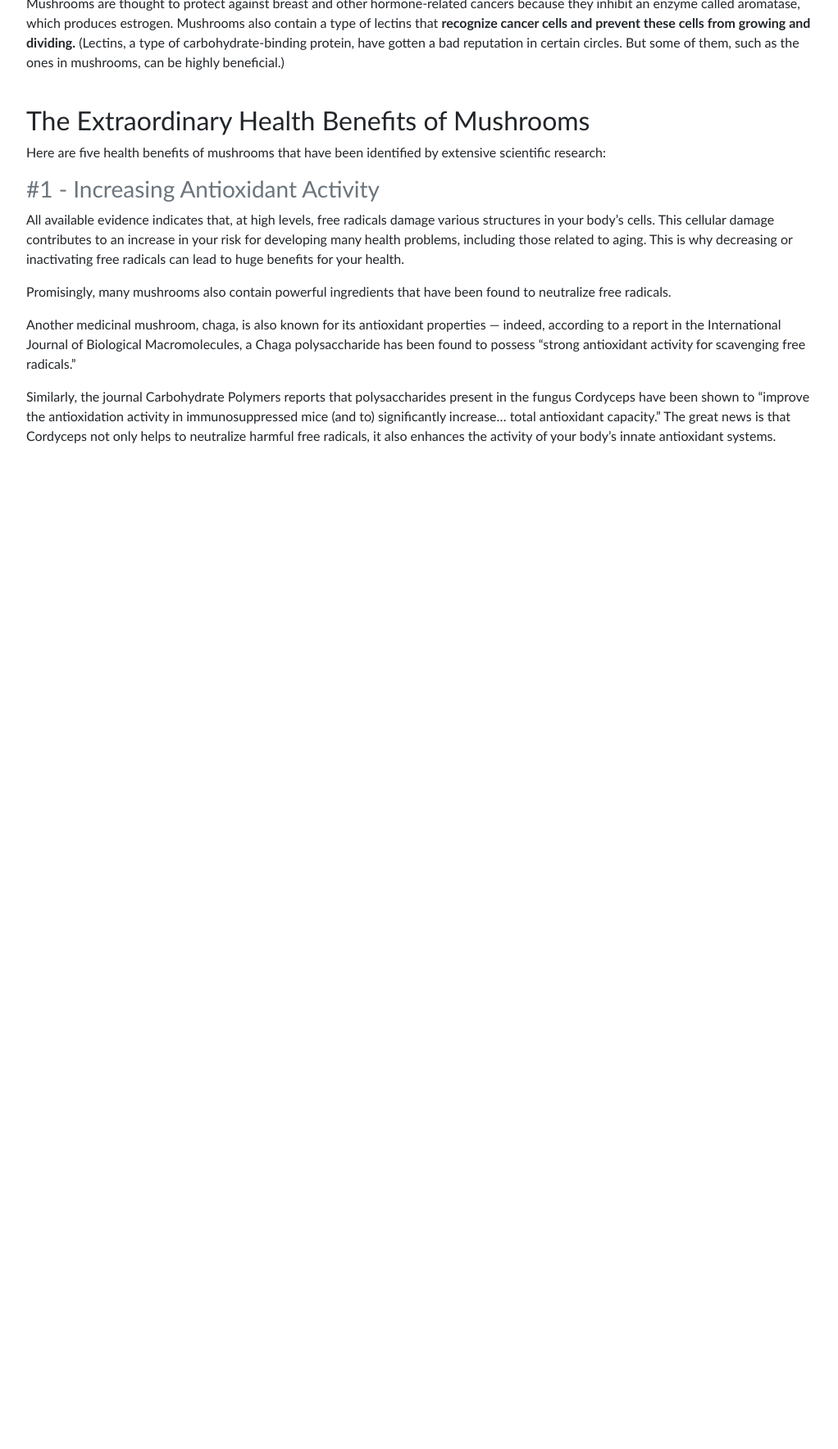
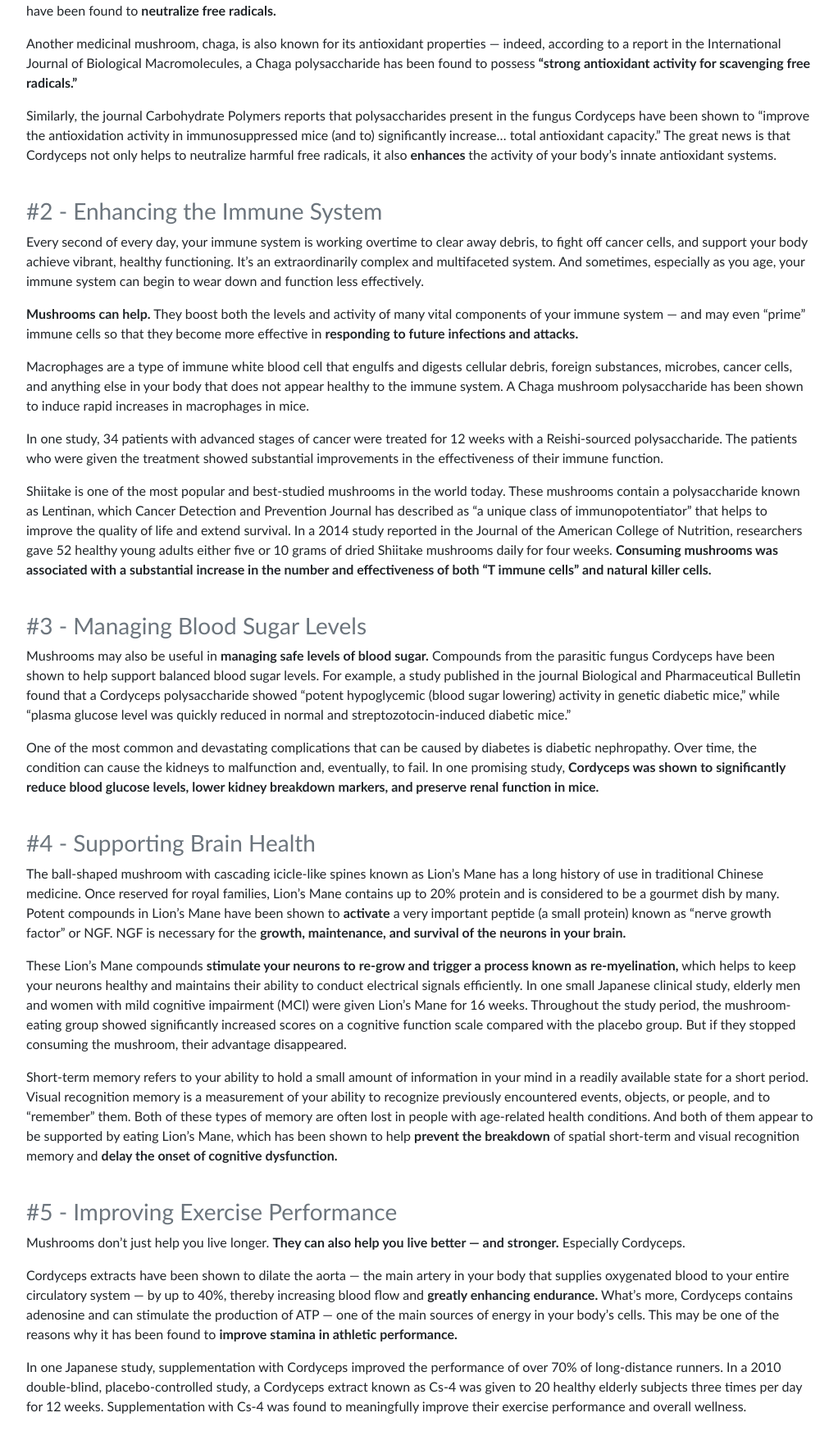
Before and after one commit to SKBoswell/FatasticFungi, a plain HTML site: page Resources/medicinalApps.html in a window 1280 px wide. Shown: the part 675-2443 px from the top of the page at 82% size, without its empty margins (128-1150 px from the left). Before the commit the page ends 1259 px from the top, so only its background shows below. Drawn offline with nearby package versions, Linux system fonts and the light colour scheme.

Commit message:
Medicinal Apps section content completed

```diff
--- a/Resources/medicinalApps.html
+++ b/Resources/medicinalApps.html
@@ -33,16 +33,7 @@
         <div class="medicinal-app-text w-75">
             <p>Fungi, including mushrooms, are peculiar forms of life. They pop up, seemingly overnight, out of nowhere. And unlike plants, they’re not green, they don’t have leaves or roots, and they never form flowers, fruits, or seeds.</p>
             <p>Evolutionarily speaking, <span>fungi are more closely related to humans than plants.</span> </p>
-            <p>This fact may be why many of the components that help mushrooms defend themselves against their enemies also support your body’s defense mechanisms and are increasingly being seen as a legitimate means to enhance your health and well-being.</p>
-            <p>The ancient Egyptians believed eating mushrooms brought long life. And mushrooms have been used for thousands of years in cultures around the world, particularly in Asian countries.</p>
-            <p> Now, modern scientists are discovering some fascinating healing properties of mushrooms. And more than a hundred species of mushrooms are currently being studied across around the world today for their potential health benefits.</p>
-            <br>
-        </div>
-
-        <div class="medicinal-app-text w-75">
-            <h2>Why are Mushrooms so Powerful?</h2>
-            <p>Medicinal mushrooms got their name because they were used for the prevention and treatment of diseases. All mushrooms contain beta glucans, which have been found to help <span>fight inflammation and aid the immune system.</span> </p>
-            <p>Mushrooms are thought to protect against breast and other hormone-related cancers because they inhibit an enzyme called aromatase, which produces estrogen. Mushrooms also contain a type of lectins that <span>recognize cancer cells and prevent these cells from growing and dividing.</span> (Lectins, a type of carbohydrate-binding protein, have gotten a bad reputation in certain circles. But some of them, such as the ones in mushrooms, can be highly beneficial.)</p>
+            <p>This fact may be why many of the components that help mushrooms defend themselves against their enemies also support your body’s defense mechanisms and are increasingly being seen as a legitimate means to enhance your health and well-being. Modern scientists are discovering some fascinating healing properties of mushrooms. And more than a hundred species of mushrooms are currently being studied across around the world today for their potential health benefits.</p>
             <br>
         </div>
 
@@ -50,13 +41,44 @@
             <h2>The Extraordinary Health Benefits of Mushrooms</h2>
             <p>Here are five health benefits of mushrooms that have been identified by extensive scientific research:</p>
             <h3 class="text-secondary">#1 - Increasing Antioxidant Activity</h3>
-            <p>All available evidence indicates that, at high levels, free radicals damage various structures in your body’s cells. This cellular damage contributes to an increase in your risk for developing many health problems, including those related to aging. This is why decreasing or inactivating free radicals can lead to huge benefits for your health.</p>
-            <p>Promisingly, many mushrooms also contain powerful ingredients that have been found to neutralize free radicals. </p>
-            <p>Another medicinal mushroom, chaga, is also known for its antioxidant properties — indeed, according to a report in the International Journal of Biological Macromolecules, a Chaga polysaccharide has been found to possess “strong antioxidant activity for scavenging free radicals.”</p>
-            <p>Similarly, the journal Carbohydrate Polymers reports that polysaccharides present in the fungus Cordyceps have been shown to “improve the antioxidation activity in immunosuppressed mice (and to) significantly increase… total antioxidant capacity.” The great news is that Cordyceps not only helps to neutralize harmful free radicals, it also enhances the activity of your body’s innate antioxidant systems.</p>
+            <p>All available evidence indicates that, at high levels, free radicals damage various structures in your body’s cells. This cellular damage contributes to an increase in your risk for developing many health problems, including those <span>related to aging.</span>  This is why decreasing or inactivating free radicals can lead to huge benefits for your health. Promisingly, many mushrooms also contain powerful ingredients that have been found to <span>neutralize free radicals.</span>  </p>
+            <p>Another medicinal mushroom, chaga, is also known for its antioxidant properties — indeed, according to a report in the International Journal of Biological Macromolecules, a Chaga polysaccharide has been found to possess <span>“strong antioxidant activity for scavenging free radicals.”</span> </p>
+            <p>Similarly, the journal Carbohydrate Polymers reports that polysaccharides present in the fungus Cordyceps have been shown to “improve the antioxidation activity in immunosuppressed mice (and to) significantly increase… total antioxidant capacity.” The great news is that Cordyceps not only helps to neutralize harmful free radicals, it also <span>enhances </span>the activity of your body’s innate antioxidant systems.</p>
             <br>
         </div>
 
+        <div class="medicinal-app-text w-75">
+            <h3 class="text-secondary">#2 - Enhancing the Immune System</h3>
+            <p>Every second of every day, your immune system is working overtime to clear away debris, to fight off cancer cells, and support your body achieve vibrant, healthy functioning. It’s an extraordinarily complex and multifaceted system. And sometimes, especially as you age, your immune system can begin to wear down and function less effectively.</span> </p>
+            <p><span>Mushrooms can help.</span> They boost both the levels and activity of many vital components of your immune system — and may even “prime” immune cells so that they become more effective in <span>responding to future infections and attacks.</span> </p>
+            <p>Macrophages are a type of immune white blood cell that engulfs and digests cellular debris, foreign substances, microbes, cancer cells, and anything else in your body that does not appear healthy to the immune system. A Chaga mushroom polysaccharide has been shown to induce rapid increases in macrophages in mice.</p>
+            <p>In one study, 34 patients with advanced stages of cancer were treated for 12 weeks with a Reishi-sourced polysaccharide. The patients who were given the treatment showed substantial improvements in the effectiveness of their immune function.</p>
+            <p>Shiitake is one of the most popular and best-studied mushrooms in the world today. These mushrooms contain a polysaccharide known as Lentinan, which Cancer Detection and Prevention Journal has described as “a unique class of immunopotentiator” that helps to improve the quality of life and extend survival. In a 2014 study reported in the Journal of the American College of Nutrition, researchers gave 52 healthy young adults either five or 10 grams of dried Shiitake mushrooms daily for four weeks. <span>Consuming mushrooms was associated with a substantial increase in the number and effectiveness of both “T immune cells” and natural killer cells.</span> </p>
+            <br>
+        </div>
+
+        <div class="medicinal-app-text w-75">
+            <h3 class="text-secondary">#3 - Managing Blood Sugar Levels</h3>
+            <p>Mushrooms may also be useful in <span>managing safe levels of blood sugar.</span> Compounds from the parasitic fungus Cordyceps have been shown to help support balanced blood sugar levels. For example, a study published in the journal Biological and Pharmaceutical Bulletin found that a Cordyceps polysaccharide showed “potent hypoglycemic (blood sugar lowering) activity in genetic diabetic mice,” while “plasma glucose level was quickly reduced in normal and streptozotocin-induced diabetic mice.”</p>
+            <p>One of the most common and devastating complications that can be caused by diabetes is diabetic nephropathy. Over time, the condition can cause the kidneys to malfunction and, eventually, to fail. In one promising study, <span>Cordyceps was shown to significantly reduce blood glucose levels, lower kidney breakdown markers, and preserve renal function in mice.</span> </p>
+            <br>
+        </div>
+
+        <div class="medicinal-app-text w-75">
+            <h3 class="text-secondary">#4 - Supporting Brain Health</h3>
+            <p>The ball-shaped mushroom with cascading icicle-like spines known as Lion’s Mane has a long history of use in traditional Chinese medicine. Once reserved for royal families, Lion’s Mane contains up to 20% protein and is considered to be a gourmet dish by many. Potent compounds in Lion’s Mane have been shown to <span>activate</span> a very important peptide (a small protein) known as “nerve growth factor” or NGF. NGF is necessary for the <span>growth, maintenance, and survival of the neurons in your brain.</span></p>
+            <p>These Lion’s Mane compounds <span>stimulate your neurons to re-grow and trigger a process known as re-myelination,</span> which helps to keep your neurons healthy and maintains their ability to conduct electrical signals efficiently. In one small Japanese clinical study, elderly men and women with mild cognitive impairment (MCI) were given Lion’s Mane for 16 weeks. Throughout the study period, the mushroom-eating group showed significantly increased scores on a cognitive function scale compared with the placebo group. But if they stopped consuming the mushroom, their advantage disappeared.</p>
+            <p>Short-term memory refers to your ability to hold a small amount of information in your mind in a readily available state for a short period. Visual recognition memory is a measurement of your ability to recognize previously encountered events, objects, or people, and to “remember” them. Both of these types of memory are often lost in people with age-related health conditions. And both of them appear to be supported by eating Lion’s Mane, which has been shown to help <span>prevent the breakdown</span> of spatial short-term and visual recognition memory and <span>delay the onset of cognitive dysfunction.</span> </p>
+            <br>
+        </div>
+
+        <div class="medicinal-app-text w-75">
+            <h3 class="text-secondary">#5 - Improving Exercise Performance</h3>
+            <p>Mushrooms don’t just help you live longer. <span>They can also help you live better — and stronger.</span> Especially Cordyceps.</span></p>
+            <p>Cordyceps extracts have been shown to dilate the aorta — the main artery in your body that supplies oxygenated blood to your entire circulatory system — by up to 40%, thereby increasing blood flow and <span>greatly enhancing endurance.</span> What’s more, Cordyceps contains adenosine and can stimulate the production of ATP — one of the main sources of energy in your body’s cells. This may be one of the reasons why it has been found to <span>improve stamina in athletic performance.</span></p>
+            <p>In one Japanese study, supplementation with Cordyceps improved the performance of over 70% of long-distance runners. In a 2010 double-blind, placebo-controlled study, a Cordyceps extract known as Cs-4 was given to 20 healthy elderly subjects three times per day for 12 weeks. Supplementation with Cs-4 was found to meaningfully improve their exercise performance and overall wellness.</p>
+            <br>
+        </div>
 
 
 
```
